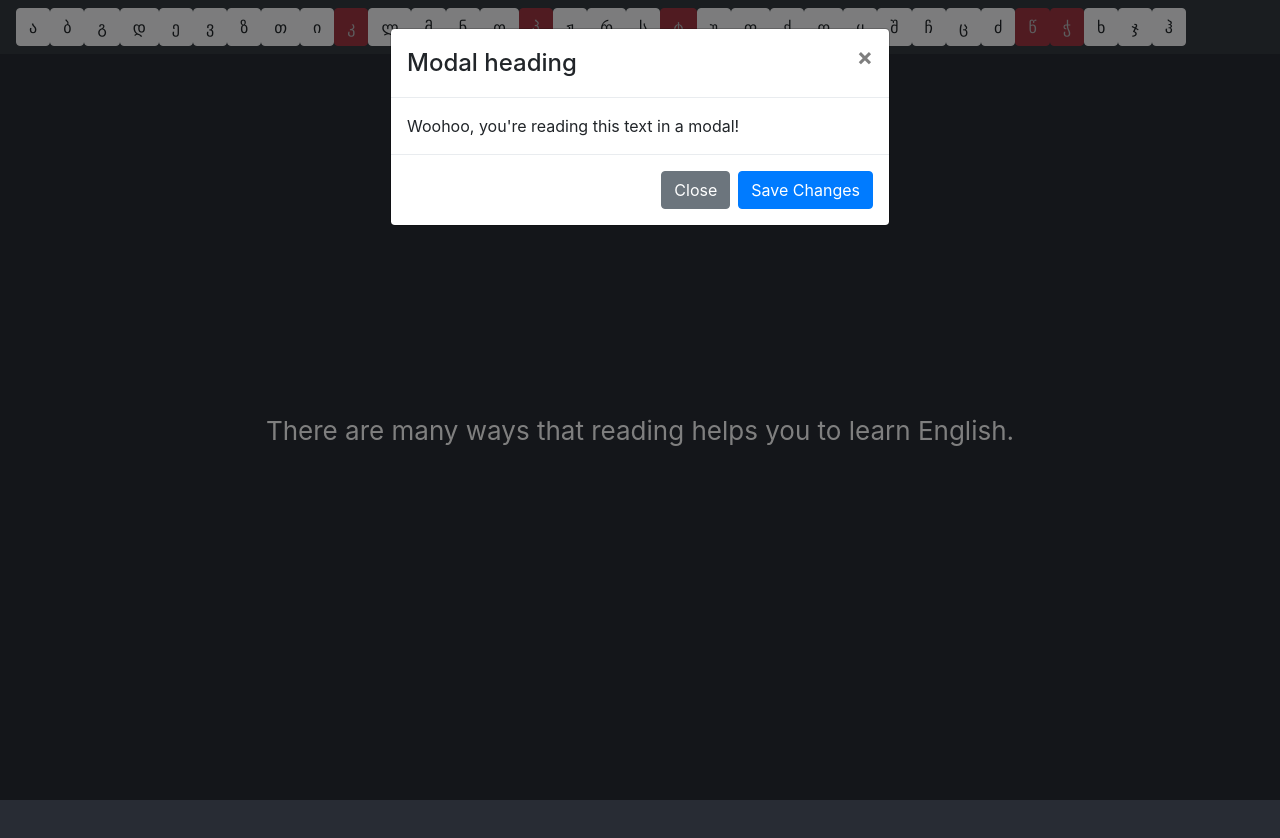
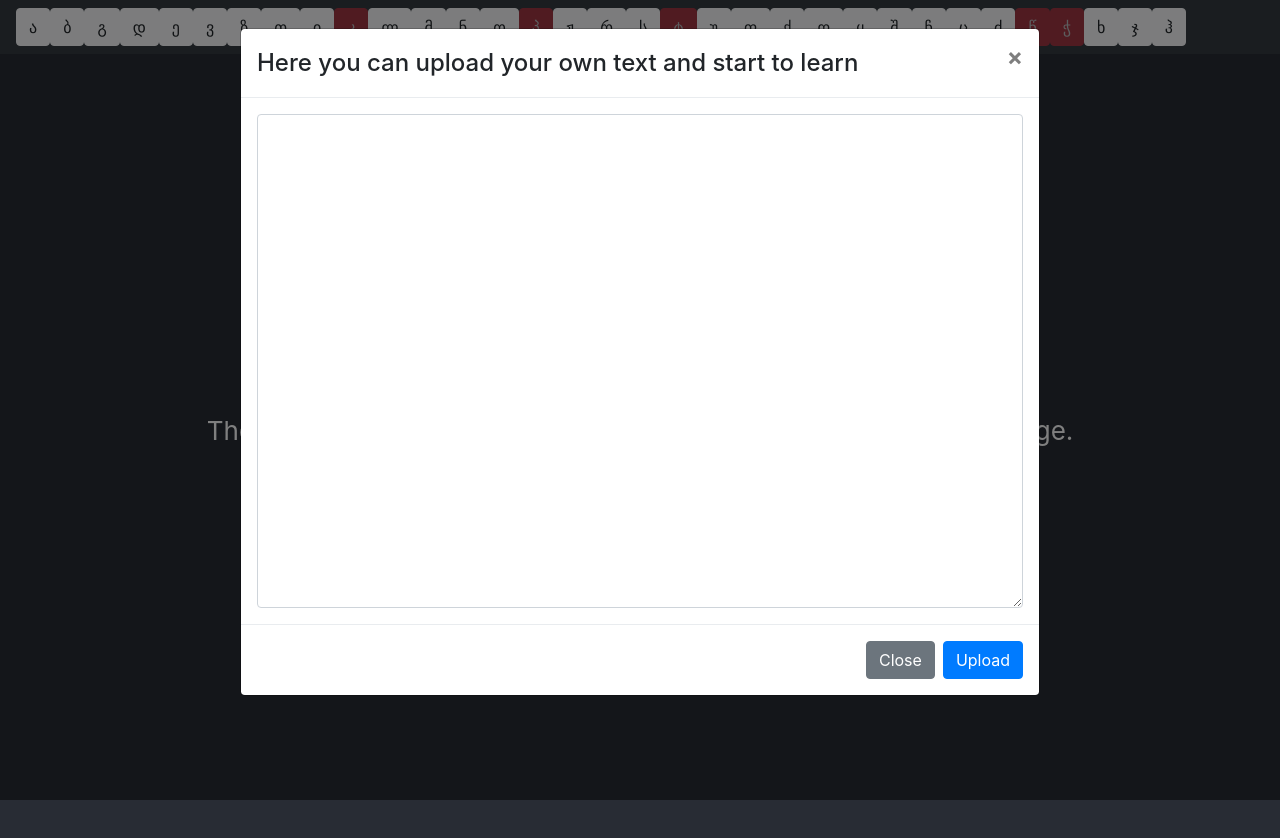
Before and after one commit to Antibioticvz/learn-alphabet, a React (Create React App) app: page / in a window 1280 px wide. Built offline with nearby package versions, Linux system fonts and the light colour scheme.

Commit message:
added modal upload text option

```diff
--- a/src/App.jsx
+++ b/src/App.jsx
@@ -7,14 +7,17 @@ import pairs, { alphabet } from "./pairs/engge"
 
 import "./App.css"
 
-const text = "There are many ways that reading helps you to learn English."
+// const text = "There are many ways that reading helps you to learn English."
 // "There are many ways that reading helps you to learn English, but reading itself is an important life skill. In everyday life we use reading to get information about the world around us. There are signs on the street. Can you park your car here? Which days can you park? How long? There are letters from school or utility companies that come in the mail. There are also bus schedules, bills, medicine labels, ads, health care pamphlets, and technical manuals for our electronic devices. When you are new to a country, this is the first kind of reading you need. USA Learns will help prepare you with the Life Skills reading activities. health care pamphlets, and technical manuals for our electronic devices. When you are new to a country, this is the first kind of reading you need. USA Learns will help prepare you with the Life Skills reading activities. health care pamphlets, and technical manuals for our electronic devices. When you are new to a country, this is the first kind of reading you need. USA Learns will help prepare you with the Life Skills reading activities. health care pamphlets, and technical manuals for our electronic devices. When you are new to a country, this is the first kind of reading you need. USA Learns will help prepare you with the Life Skills reading activities. health care pamphlets, and technical manuals for our electronic devices. When you are new to a country, this is the first kind of reading you need."
 
 class App extends Component {
   state = {
-    pushed: {}
+    showModal: true,
+    pushed: {},
+    text: "There are many ways that reading helps you to learn foreign language."
   }
 
+  // Buttons options
   onSelectLetter = (key, letter) => {
     const { pushed } = this.state
     if (Object.values(pushed).indexOf(letter) < 0) {
@@ -27,9 +30,18 @@ class App extends Component {
       this.setState(() => ({ pushed: other }))
     }
   }
+  // Buttons options END
+
+  // Upload text modal
+  onUploadText = text => this.setState(() => ({ text, showModal: false }))
+
+  onCloseModal = () => this.setState(() => ({ showModal: false }))
+
+  onOpenModal = () => this.setState(() => ({ showModal: false }))
+  // Upload text modal END
 
   render() {
-    const { pushed } = this.state
+    const { pushed, text, showModal } = this.state
 
     let newText = text
     Object.keys(pushed).map((key, index) => {
@@ -39,7 +51,11 @@ class App extends Component {
 
     return (
       <>
-        <TextModal />
+        <TextModal
+          showModal={showModal}
+          onUploadText={this.onUploadText}
+          onCloseModal={this.onCloseModal}
+        />
         <Navbar bg="dark" fixed={"top"}>
           <ButtonsBar
             alphabet={alphabet}
--- a/src/components/text_modal/text_modal.jsx
+++ b/src/components/text_modal/text_modal.jsx
@@ -1,37 +1,51 @@
 import React, { Component } from "react"
-import { Button, Modal } from "react-bootstrap"
+import { Button, Modal, InputGroup, FormControl } from "react-bootstrap"
 
 class TextModal extends Component {
   state = {
-    show: true
+    text: ""
   }
 
-  handleClose = () => {
-    this.setState({ show: false })
+  onSubmit = e => {
+    e.preventDefault()
+    const { onUploadText } = this.props
+    const { text } = this.state
+    onUploadText(text)
   }
 
-  handleShow = () => {
-    this.setState({ show: true })
+  onChangeText = e => {
+    const { value } = e.currentTarget
+    this.setState(() => ({ text: value }))
   }
 
   render() {
+    const { showModal, onCloseModal } = this.props
     return (
       <>
-        <Button variant="primary" onClick={this.handleShow}>
+        <Button variant="primary" onClick={onCloseModal}>
           Launch demo modal
         </Button>
 
-        <Modal show={this.state.show} onHide={this.handleClose}>
+        <Modal show={showModal} onHide={onCloseModal} size="lg">
           <Modal.Header closeButton>
-            <Modal.Title>Modal heading</Modal.Title>
+            <Modal.Title>Here you can upload your own text and start to learn</Modal.Title>
           </Modal.Header>
-          <Modal.Body>Woohoo, you're reading this text in a modal!</Modal.Body>
+          <Modal.Body>
+            <InputGroup>
+              <FormControl
+                as="textarea"
+                rows="20"
+                aria-label="With textarea"
+                onChange={this.onChangeText}
+              />
+            </InputGroup>
+          </Modal.Body>
           <Modal.Footer>
-            <Button variant="secondary" onClick={this.handleClose}>
+            <Button variant="secondary" onClick={onCloseModal}>
               Close
             </Button>
-            <Button variant="primary" onClick={this.handleClose}>
-              Save Changes
+            <Button variant="primary" type="submit" onClick={this.onSubmit}>
+              Upload
             </Button>
           </Modal.Footer>
         </Modal>
```
